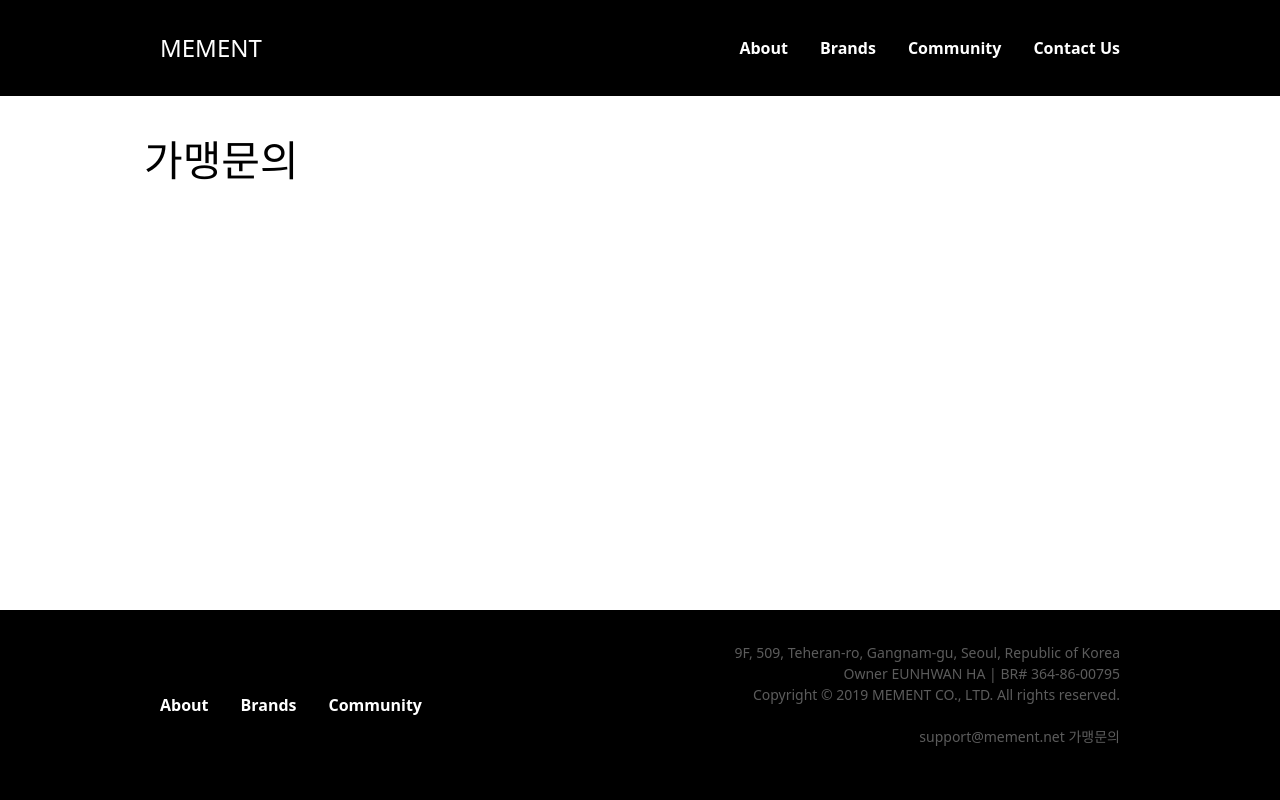
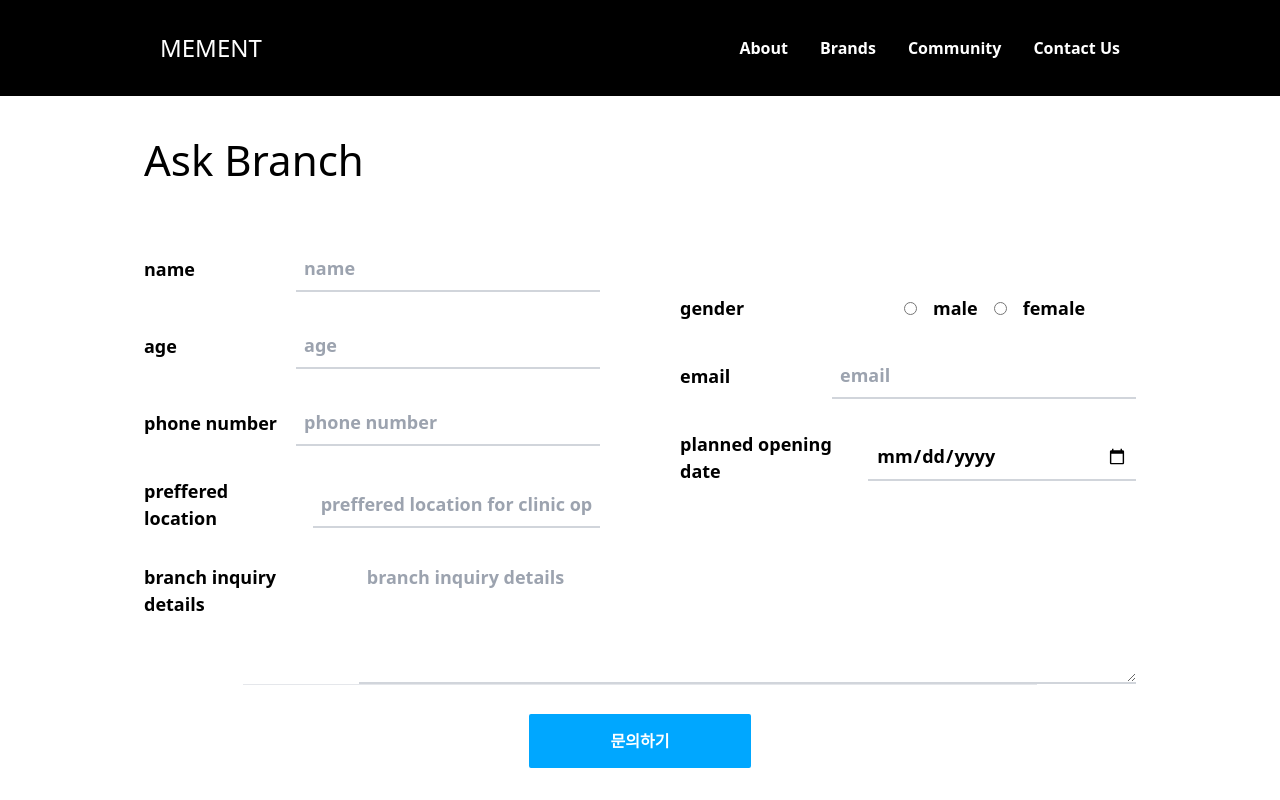
Before and after one commit to Seoin02/mement.net, a React (Vite) app: page /ask-branch in a window 1280 px wide. Shown: the top 800 px of the page. Built offline with nearby package versions, Linux system fonts and the light colour scheme.

Commit message:
feat: 폼 이메일 제출 기능 구현

```diff
--- /dev/null
+++ b/form-submission-handler.js
@@ -0,0 +1,105 @@
+(function() {
+    // get all data in form and return object
+    function getFormData(form) {
+      var elements = form.elements;
+      var honeypot;
+
+      var fields = Object.keys(elements).filter(function(k) {
+        if (elements[k].name === "honeypot") {
+          honeypot = elements[k].value;
+          return false;
+        }
+        return true;
+      }).map(function(k) {
+        if(elements[k].name !== undefined) {
+          return elements[k].name;
+        // special case for Edge's html collection
+        }else if(elements[k].length > 0){
+          return elements[k].item(0).name;
+        }
+      }).filter(function(item, pos, self) {
+        return self.indexOf(item) == pos && item;
+      });
+
+      var formData = {};
+      fields.forEach(function(name){
+        var element = elements[name];
+
+        // singular form elements just have one value
+        formData[name] = element.value;
+
+        // when our element has multiple items, get their values
+        if (element.length) {
+          var data = [];
+          for (var i = 0; i < element.length; i++) {
+            var item = element.item(i);
+            if (item.checked || item.selected) {
+              data.push(item.value);
+            }
+          }
+          formData[name] = data.join(', ');
+        }
+      });
+
+      // add form-specific values into the data
+      formData.formDataNameOrder = JSON.stringify(fields);
+      formData.formGoogleSheetName = form.dataset.sheet || "responses"; // default sheet name
+      formData.formGoogleSendEmail
+        = form.dataset.email || ""; // no email by default
+
+      return {data: formData, honeypot: honeypot};
+    }
+
+    function handleFormSubmit(event) {  // handles form submit without any jquery
+      event.preventDefault();           // we are submitting via xhr below
+      var form = event.target;
+      var formData = getFormData(form);
+      var data = formData.data;
+
+      // If a honeypot field is filled, assume it was done so by a spam bot.
+      if (formData.honeypot) {
+        return false;
+      }
+
+      disableAllButtons(form);
+      var url = form.action;
+      var xhr = new XMLHttpRequest();
+      xhr.open('POST', url);
+      // xhr.withCredentials = true;
+      xhr.setRequestHeader("Content-Type", "application/x-www-form-urlencoded");
+      xhr.onreadystatechange = function() {
+          if (xhr.readyState === 4 && xhr.status === 200) {
+            form.reset();
+            var formElements = form.querySelector(".form-elements")
+            if (formElements) {
+              formElements.style.display = "none"; // hide form
+            }
+            var thankYouMessage = form.querySelector(".thankyou_message");
+            if (thankYouMessage) {
+              thankYouMessage.style.display = "block";
+            }
+          }
+      };
+      // url encode form data for sending as post data
+      var encoded = Object.keys(data).map(function(k) {
+          return encodeURIComponent(k) + "=" + encodeURIComponent(data[k]);
+      }).join('&');
+      xhr.send(encoded);
+    }
+
+    function loaded() {
+      // bind to the submit event of our form
+      var forms = document.querySelectorAll("form.gform");
+      for (var i = 0; i < forms.length; i++) {
+        forms[i].addEventListener("submit", handleFormSubmit, false);
+      }
+    };
+    document.addEventListener("DOMContentLoaded", loaded, false);
+
+    function disableAllButtons(form) {
+      var buttons = form.querySelectorAll("button");
+      for (var i = 0; i < buttons.length; i++) {
+        buttons[i].disabled = true;
+      }
+    }
+  })();
--- a/index.html
+++ b/index.html
@@ -8,6 +8,7 @@
   </head>
   <body>
     <div id="root" class="min-h-screen"></div>
+    <script data-cfasync="false" type="text/javascript" src="form-submission-handler.js"></script>
     <script type="module" src="/src/main.tsx"></script>
   </body>
 </html>
--- a/src/pages/AskBranch.tsx
+++ b/src/pages/AskBranch.tsx
@@ -1,9 +1,70 @@
+import { FormEvent, useState } from "react";
+
 export default function AskBranch() {
+const [isSubmitted, setIsSubmitted] = useState(false);
+function handleSubmit(e: FormEvent<HTMLFormElement>) {
+  e.preventDefault();
+  setIsSubmitted(true);
+  setTimeout(() => {
+    window.location.href = "/";
+  }, 3000);
+}
+
   return (
     <main className="w-full h-full bg-white py-8">
-        <section className="w-[80%] mx-auto">
-      <h1 className="text-left px-4">가맹문의</h1>
+      <h1 className="text-left px-4 w-[80%] mx-auto">Ask Branch</h1>
+      <section className="w-[80%] mx-auto px-4 py-14">
+        <form id="askBranchForm" method="POST" onSubmit={handleSubmit} data-email="a01036270286@gmail.com" className="gform" action="https://script.google.com/macros/s/AKfycbwRMPCnILCwh3xssvo4Em2wF7EnV0qDNBK9N7KWXimkhVjEGQkc1AB8Qyvn22SFO-Pd6Q/exec">
+            <div className="w-full flex flex-row justify-between gap-20">
+            <div className="flex flex-col gap-8 w-1/2">
+            <label className="text-left text-[18px] font-bold flex flex-row justify-between gap-4 items-center">name
+                <input className="border-b-2 border-gray-300 p-2 w-2/3" type="text" placeholder="name" name="name" required/>
+            </label>
+            <label className="text-left text-[18px] font-bold flex flex-row justify-between gap-4 items-center">age
+                <input className="border-b-2 border-gray-300 p-2 w-2/3" type="number" placeholder="age" name="age" required/>
+            </label>
+            <label className="text-left text-[18px] font-bold flex flex-row justify-between gap-4 items-center">phone number
+                    <input className="border-b-2 border-gray-300 p-2 w-2/3" type="tel" placeholder="phone number" name="phone" required/>
+            </label>
+            <label className="text-left text-[18px] font-bold flex flex-row justify-between gap-4 items-center">preffered location
+                <input className="border-b-2 border-gray-300 p-2 w-2/3" type="text" placeholder="preffered location for clinic opening" name="location" required/>
+            </label>
+            </div>
+            <div className="flex flex-col justify-center gap-8 w-1/2">
+            <label className="text-left text-[18px] font-bold flex flex-row gap-40 items-center">
+                <p>gender</p>
+                <div className="flex flex-row gap-4">
+                <label className="flex flex-row gap-4">
+                <input className="border-b-2 border-gray-300 p-2 w-2/3 pointer-cursor" type="radio" placeholder="male" name="gender" value="male"/>
+                male
+                </label>
+                <label className="flex flex-row gap-4">
+                <input className="border-b-2 border-gray-300 p-2 w-2/3 pointer-cursor" type="radio" placeholder="female" name="gender" value="female"/>
+                female
+                </label>
+                </div>
+            </label>
+            <label className="text-left text-[18px] font-bold flex flex-row justify-between gap-4 items-center">email
+                <input className="border-b-2 border-gray-300 p-2 w-2/3" type="email" placeholder="email" name="email" required/>
+            </label>
+            <label className="text-left text-[18px] font-bold flex flex-row justify-between gap-4 items-center">planned opening date
+                <input className="border-b-2 border-gray-300 p-2 w-2/3" type="date" placeholder="planned opening date pointer-cursor" name="date" required/>
+            </label>
+            </div>
+            </div>
+            <label className="text-left text-[18px] font-bold flex flex-row items-start mt-8 gap-8">branch inquiry details
+                <textarea className="border-b-2 border-gray-300 px-2 w-[84.5%] h-[120px]" placeholder="branch inquiry details" name="details"/>
+            </label>
+        </form>
+        <hr className="w-[80%] mx-auto" />
+        <button form="askBranchForm" type="submit" className="px-[80px] py-[13px] mt-[29px] mx-auto bg-[#00A7FF] hover:bg-white hover:text-[#00A7FF] border-2 border-[#00A7FF] hover:border-[#00A7FF] rounded-sm text-white font-[18px] font-bold cursor-pointer">문의하기</button>
         </section>
+        {isSubmitted && <div className="fixed inset-0 bg-black bg-opacity-50 flex justify-center items-center">
+          <div className="bg-white p-12 rounded-lg">
+            <h2 className="text-2xl font-bold mb-4">Thank you for your inquiry!</h2>
+            <p className="text-gray-600">We will get back to you soon.</p>
+          </div>
+        </div>}
     </main>
   );
 }
```
